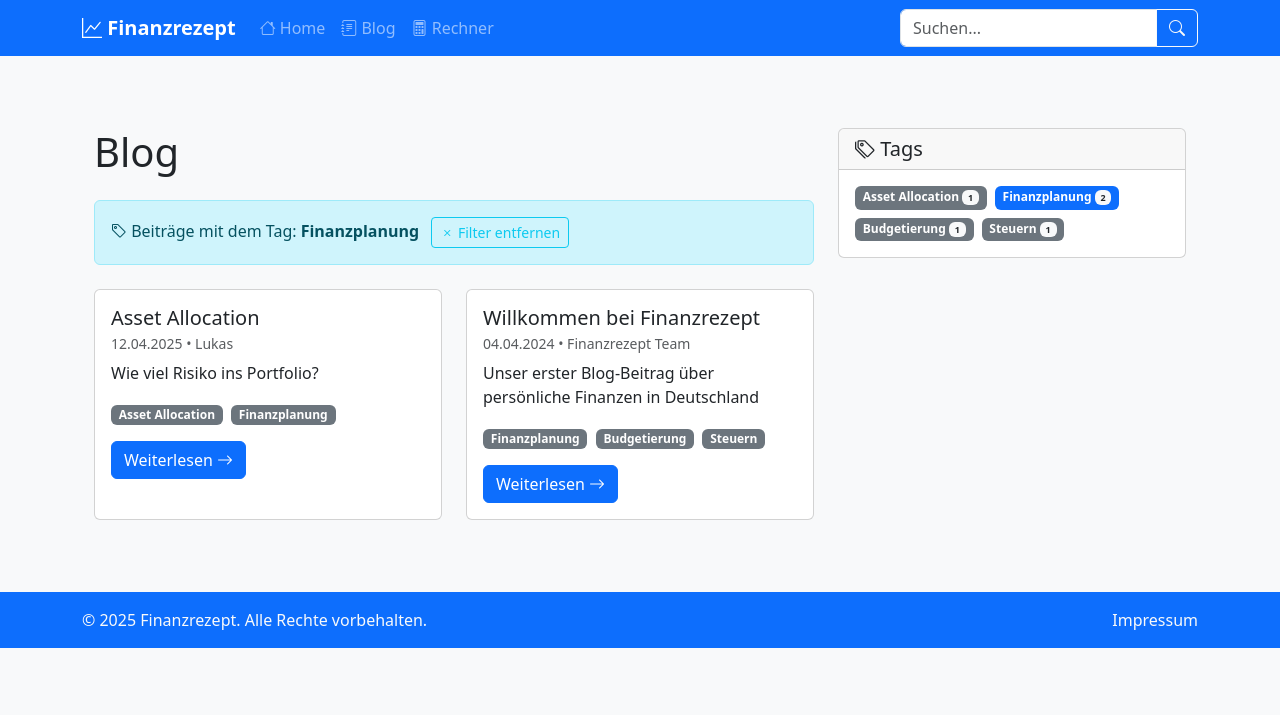
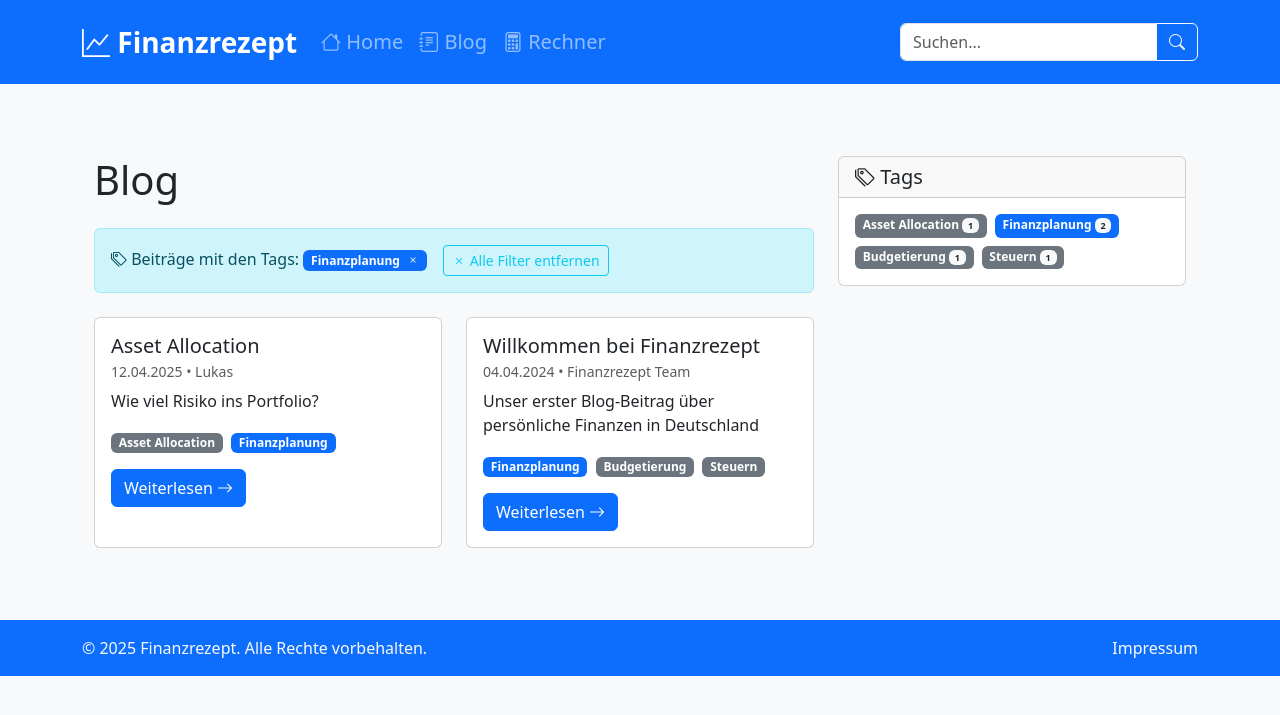
Before and after one commit to haderlka/Finanzrezept, a Django app: a page that uses templates/base.html in a window 1280 px wide. Shown: the top 715 px of the page. Run offline with Django 5.2, Linux system fonts and the light colour scheme.

Commit message:
Now multiple tags are selectable

```diff
--- a/core/blog.py
+++ b/core/blog.py
@@ -15,8 +15,8 @@ class BlogPost:
         self.slug = slug
         self.tags = tags
 
-def get_blog_posts(tag=None):
-    """Get all blog posts sorted by date, optionally filtered by tag."""
+def get_blog_posts(tags=None):
+    """Get all blog posts sorted by date, optionally filtered by tags."""
     posts = []
     blog_dir = Path('content/blog')
 
@@ -37,10 +37,10 @@ def get_blog_posts(tag=None):
             slug = file.stem.split('-', 3)[-1]
 
             # Get tags, default to empty list if not present
-            tags = post.get('tags', [])
+            post_tags = post.get('tags', [])
 
-            # Skip if tag filter is set and post doesn't have the tag
-            if tag and tag not in tags:
+            # Skip if tag filter is set and post doesn't have all the required tags
+            if tags and not all(tag in post_tags for tag in tags):
                 continue
 
             # Create BlogPost object
@@ -51,7 +51,7 @@ def get_blog_posts(tag=None):
                 description=post.get('description', ''),
                 author=post.get('author', 'Anonymous'),
                 slug=slug,
-                tags=tags
+                tags=post_tags
             )
             posts.append(blog_post)
         except Exception as e:
--- a/core/views.py
+++ b/core/views.py
@@ -14,13 +14,13 @@ def impressum(request):
     })
 
 def blog_list(request):
-    tag = request.GET.get('tag')
-    posts = get_blog_posts(tag=tag)
-    tags = get_all_tags()
+    tags = request.GET.getlist('tag')  # Get all tags from the query parameters
+    posts = get_blog_posts(tags=tags)  # Pass the list of tags to get_blog_posts
+    all_tags = get_all_tags()
     return render(request, 'core/blog_list.html', {
         'posts': posts,
-        'tags': tags,
-        'current_tag': tag
+        'tags': all_tags,
+        'selected_tags': tags  # Pass the selected tags to the template
     })
 
 def blog_post(request, slug):
--- a/templates/base.html
+++ b/templates/base.html
@@ -60,16 +60,16 @@
 </head>
 <body class="bg-light">
     <!-- Navigation -->
-    <nav class="navbar navbar-expand-lg navbar-dark bg-primary">
+    <nav class="navbar navbar-expand-lg navbar-dark bg-primary py-3">
         <div class="container">
-            <a class="navbar-brand" href="{% url 'core:home' %}">
+            <a class="navbar-brand fs-3" href="{% url 'core:home' %}">
                 <i class="bi bi-graph-up"></i> Finanzrezept
             </a>
             <button class="navbar-toggler" type="button" data-bs-toggle="collapse" data-bs-target="#navbarNav">
                 <span class="navbar-toggler-icon"></span>
             </button>
             <div class="collapse navbar-collapse" id="navbarNav">
-                <ul class="navbar-nav me-auto">
+                <ul class="navbar-nav me-auto fs-5">
                     <li class="nav-item">
                         <a class="nav-link" href="{% url 'core:home' %}">
                             <i class="bi bi-house"></i> Home
--- a/templates/core/blog_list.html
+++ b/templates/core/blog_list.html
@@ -7,11 +7,19 @@
         <div class="col-lg-8">
             <h1 class="mb-4">Blog</h1>
 
-            {% if current_tag %}
+            {% if selected_tags %}
                 <div class="alert alert-info mb-4">
-                    <i class="bi bi-tag"></i> Beiträge mit dem Tag: <strong>{{ current_tag }}</strong>
+                    <i class="bi bi-tags"></i> Beiträge mit den Tags:
+                    {% for tag in selected_tags %}
+                        <span class="badge bg-primary me-1">
+                            {{ tag }}
+                            <a href="?{% for t in selected_tags %}{% if t != tag %}tag={{ t }}&{% endif %}{% endfor %}" class="text-white text-decoration-none ms-1">
+                                <i class="bi bi-x"></i>
+                            </a>
+                        </span>
+                    {% endfor %}
                     <a href="{% url 'core:blog_list' %}" class="btn btn-sm btn-outline-info ms-2">
-                        <i class="bi bi-x"></i> Filter entfernen
+                        <i class="bi bi-x"></i> Alle Filter entfernen
                     </a>
                 </div>
             {% endif %}
@@ -32,8 +40,8 @@
                                 {% if post.tags %}
                                     <div class="mb-3">
                                         {% for tag in post.tags %}
-                                            <a href="{% url 'core:blog_list' %}?tag={{ tag }}"
-                                               class="badge bg-secondary text-decoration-none me-1">
+                                            <a href="?{% for t in selected_tags %}{% if t != tag %}tag={{ t }}&{% endif %}{% endfor %}{% if tag not in selected_tags %}tag={{ tag }}{% endif %}"
+                                               class="badge {% if tag in selected_tags %}bg-primary{% else %}bg-secondary{% endif %} text-decoration-none me-1">
                                                 {{ tag }}
                                             </a>
                                         {% endfor %}
@@ -50,8 +58,8 @@
                 {% empty %}
                     <div class="col-12">
                         <div class="alert alert-info">
-                            {% if current_tag %}
-                                Keine Beiträge mit diesem Tag gefunden.
+                            {% if selected_tags %}
+                                Keine Beiträge mit diesen Tags gefunden.
                             {% else %}
                                 Noch keine Blog-Einträge vorhanden.
                             {% endif %}
@@ -72,8 +80,8 @@
                 <div class="card-body">
                     <div class="d-flex flex-wrap gap-2">
                         {% for tag, count in tags.items %}
-                            <a href="{% url 'core:blog_list' %}?tag={{ tag }}"
-                               class="badge {% if tag == current_tag %}bg-primary{% else %}bg-secondary{% endif %} text-decoration-none">
+                            <a href="?{% for t in selected_tags %}{% if t != tag %}tag={{ t }}&{% endif %}{% endfor %}{% if tag not in selected_tags %}tag={{ tag }}{% endif %}"
+                               class="badge {% if tag in selected_tags %}bg-primary{% else %}bg-secondary{% endif %} text-decoration-none">
                                 {{ tag }} <span class="badge bg-light text-dark">{{ count }}</span>
                             </a>
                         {% empty %}
```
Also changed, not shown: calculators/asset_allocation_questionnaire/asset_allocation_questionnaire.py (+27 -8 lines).
